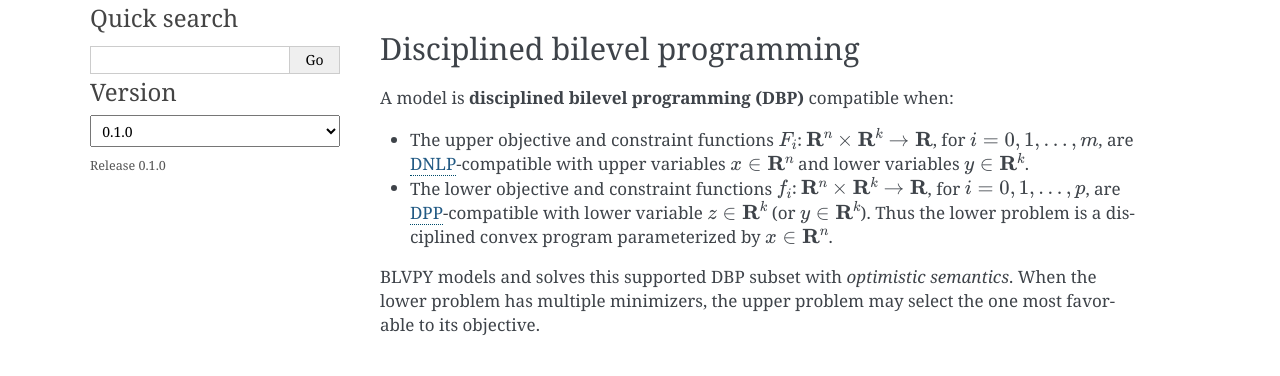
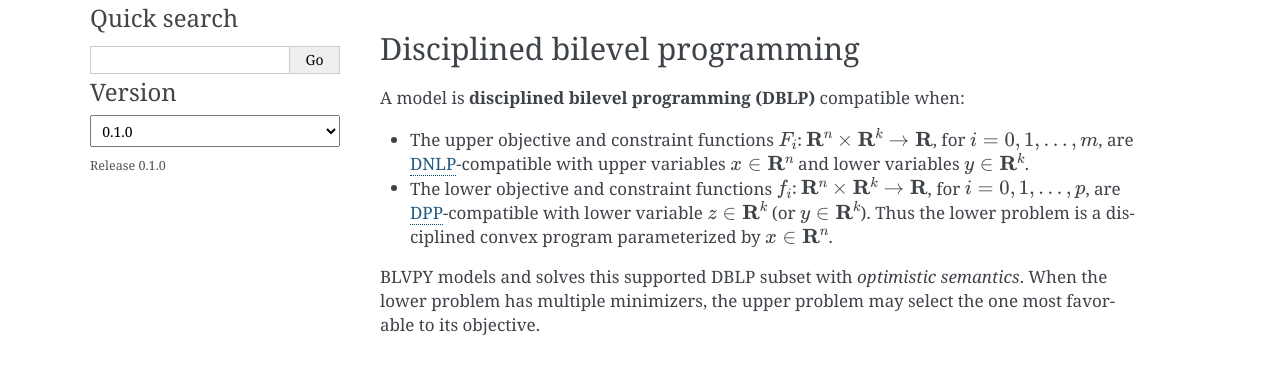
Before and after one commit to dxogrp/blvpy, a Sphinx documentation site: the page built from docs/index.md, in a window 1280 px wide. Shown: the part 495-871 px from the top of the page. Built offline with Sphinx 7.4.7, drawn with Linux system fonts in a browser that asks for light colours.

Commit message:
Rename api from prob.is_dbp() to prob.is_dblp()

```diff
--- a/docs/index.md
+++ b/docs/index.md
@@ -26,7 +26,7 @@
 
 ## Disciplined bilevel programming
 
-A model is **disciplined bilevel programming (DBP)** compatible when:
+A model is **disciplined bilevel programming (DBLP)** compatible when:
 
 * The upper objective and constraint functions $F_i \colon \mathbf{R}^n
   \times \mathbf{R}^k \to \mathbf{R}$, for $i=0,1,\ldots,m$, are
@@ -39,7 +39,7 @@
   problem is a disciplined convex program parameterized by $x \in
   \mathbf{R}^n$.
 
-BLVPY models and solves this supported DBP subset with *optimistic
+BLVPY models and solves this supported DBLP subset with *optimistic
 semantics*. When the lower problem has multiple minimizers, the upper problem
 may select the one most favorable to its objective.
 
```
Also changed, not shown: README.md (+3 -3 lines), docs/api.md (+1 -1 lines), docs/quickstart.md (+1 -1 lines), docs/troubleshooting.md (+1 -1 lines), 5 other files.
